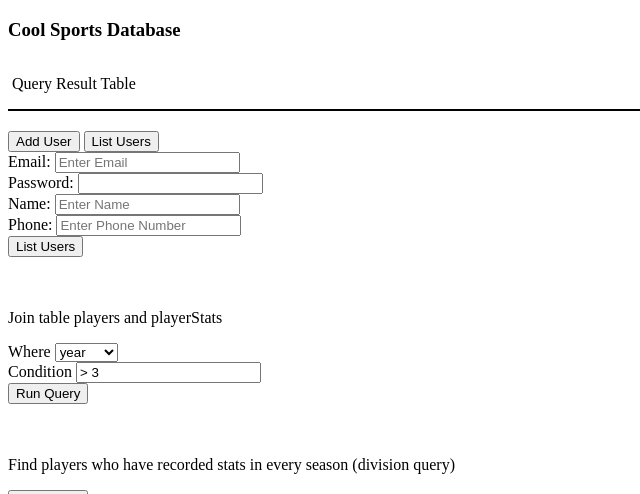
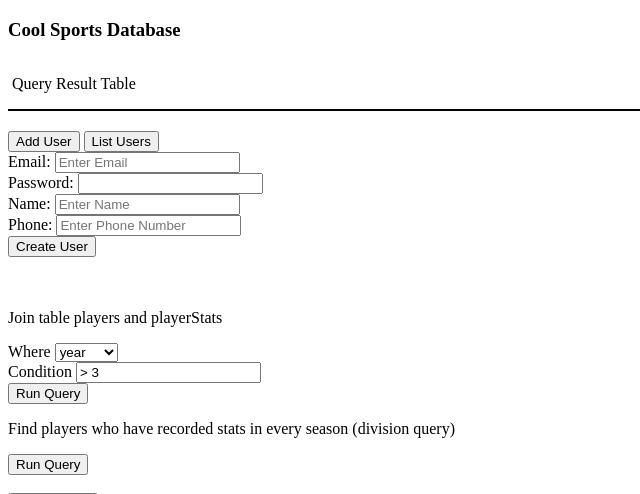
Before and after one commit to tmccann21/CPSC304, a Node project: template src/views/index.ejs in a window 1280 px wide. Shown: the top 494 px of the page, without its empty margins (0-640 px from the left). Run offline with Node 20 templates, Linux system fonts and the light colour scheme; the template is opened without the code that fills it, so the values that code supplies are empty.

Commit message:
fix button text

```diff
--- a/src/views/index.ejs
+++ b/src/views/index.ejs
@@ -31,7 +31,7 @@
     <label for="user-phone">Phone: </label>
     <input type="text" class="form-control" id="user-phone" placeholder="Enter Phone Number">
   </div>
-  <button type="button" id='create-user-btn'>List Users</button>
+  <button type="button" id='create-user-btn'>Create User</button>
   <br/><br/><br>
   <div class ="form-group">
     <p>Join table players and playerStats</p>
@@ -48,12 +48,12 @@
     <input type="text" class="form-control" id="stats-condition" value="> 3">
   </div>
   <button type="button" id="run-join-btn">Run Query</button>
-  <br/><br/><br>
+  <br/>
   <div class ="form-group">
     <p>Find players who have recorded stats in every season (division query)</p>
     <button type="button" id="run-division-btn">Run Query</button>
   </div>
-  <br/><br/><br/>
+  <br/>
   <button type="button" id="count-users-btn">Count Users</button>
 </body>
 </html>
```
